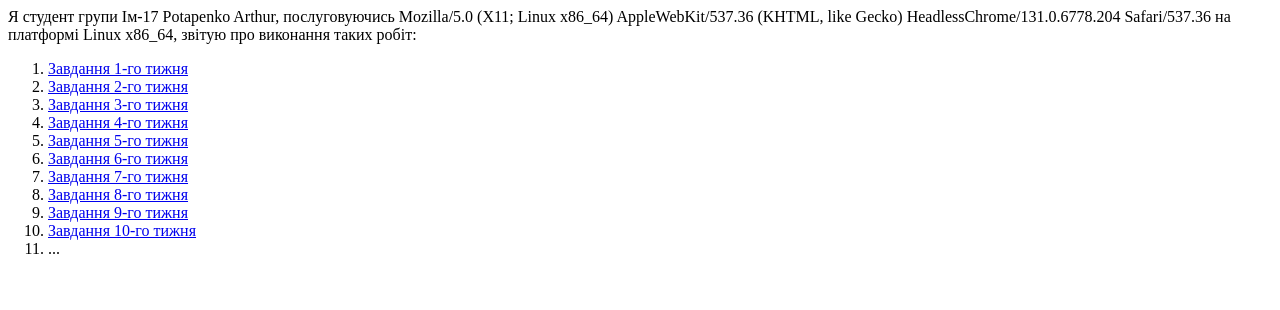
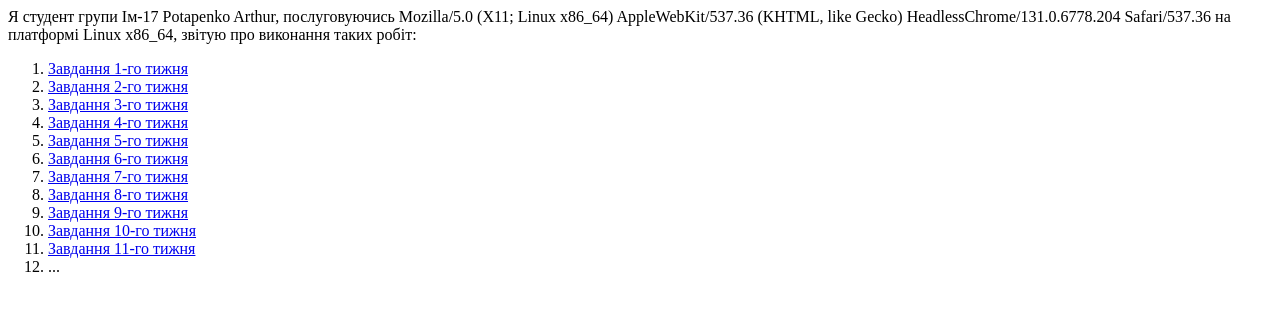
Before and after one commit to potapenkoart99/itde, a plain HTML site: page index.html in a window 1280 px wide. Drawn offline with Linux system fonts and the light colour scheme.

Commit message:
Update index.html

```diff
--- a/index.html
+++ b/index.html
@@ -20,6 +20,7 @@
 <li><a href="week8.html" target="_blank">Завдання 8-го тижня</a></li>
 <li><a href="week9.html" target="_blank">Завдання 9-го тижня</a></li>
 <li><a href="week10.html" target="_blank">Завдання 10-го тижня</a></li>
+<li><a href="week11.html" target="_blank">Завдання 11-го тижня</a></li>
 <li>...</li>
 </ol>
 </body>
```
